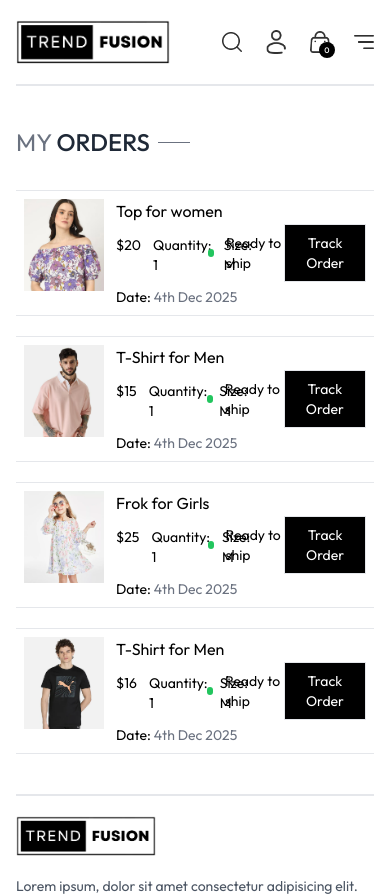
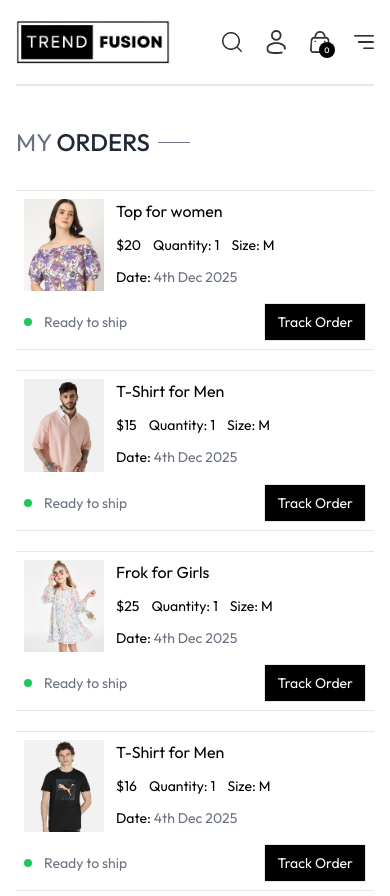
Before and after one commit to Rishabhtanwar00/trendfusion, a React (Vite) app in the folder frontend/: page /orders in a window 390 px wide. Shown: the top 896 px of the page. Built offline with nearby package versions, Linux system fonts and the light colour scheme.

Commit message:
made orders page responsive

```diff
--- a/frontend/src/pages/Orders.jsx
+++ b/frontend/src/pages/Orders.jsx
@@ -9,11 +9,11 @@ const Orders = () => {
 			<div className='text-2xl'>
 				<Title text1='MY' text2='ORDERS' />
 			</div>
-			<div className='flex flex-col gap-5 mt-5'>
+			<div className='flex flex-col gap-5 mt-5 '>
 				{products.slice(0, 4).map((item, index) => (
 					<div
 						key={index}
-						className='flex items-center justify-between border-y p-2 text-sm'
+						className='flex flex-col sm:flex-row items-start sm:items-center sm:justify-between border-y p-2 text-sm gap-3'
 					>
 						<div className='flex gap-3'>
 							<img
@@ -36,13 +36,15 @@ const Orders = () => {
 								</p>
 							</div>
 						</div>
-						<div className='flex items-center gap-3'>
-							<p className='h-2 w-2 rounded-full bg-green-500'></p>
-							<p>Ready to ship</p>
+						<div className='w-full md:w-1/2 flex justify-between'>
+							<div className='flex items-center gap-3 text-gray-500'>
+								<p className='h-2 w-2 rounded-full bg-green-500'></p>
+								<p>Ready to ship</p>
+							</div>
+							<button className='border bg-black text-white px-3 py-2 active:scale-90 transition-all duration-150 ease-in-out'>
+								Track Order
+							</button>
 						</div>
-						<button className='border bg-black text-white px-3 py-2 active:scale-90 transition-all duration-150 ease-in-out'>
-							Track Order
-						</button>
 					</div>
 				))}
 			</div>
```
